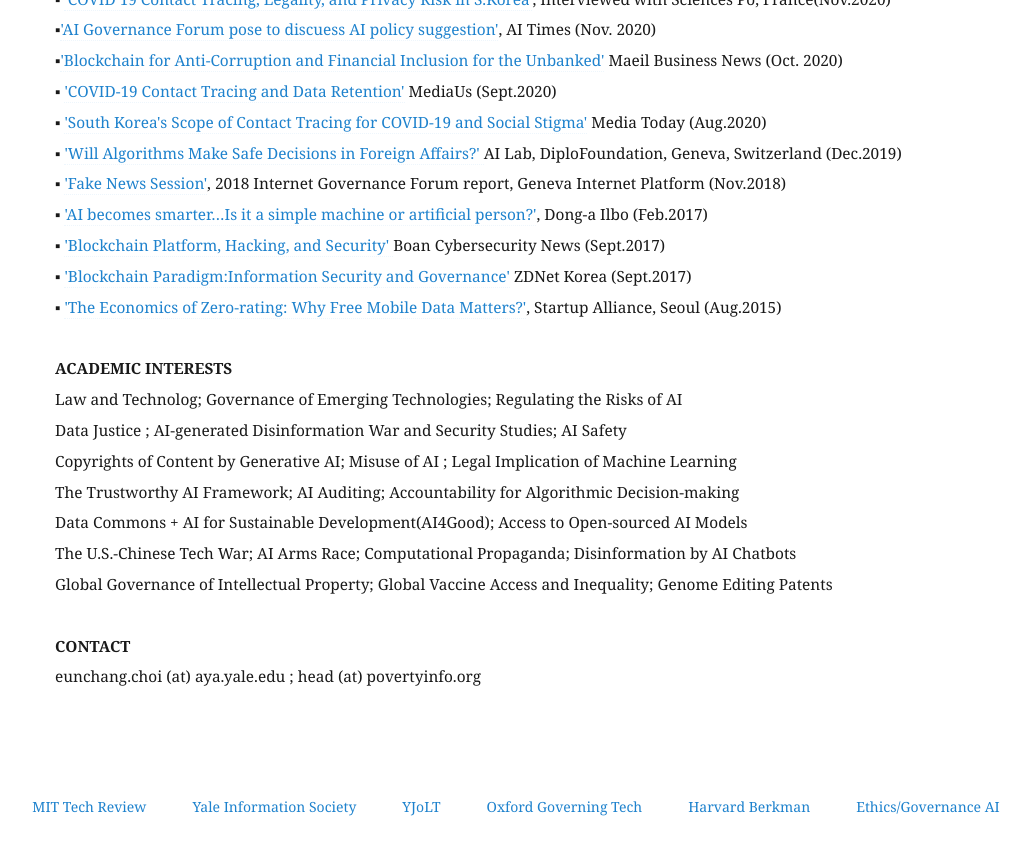
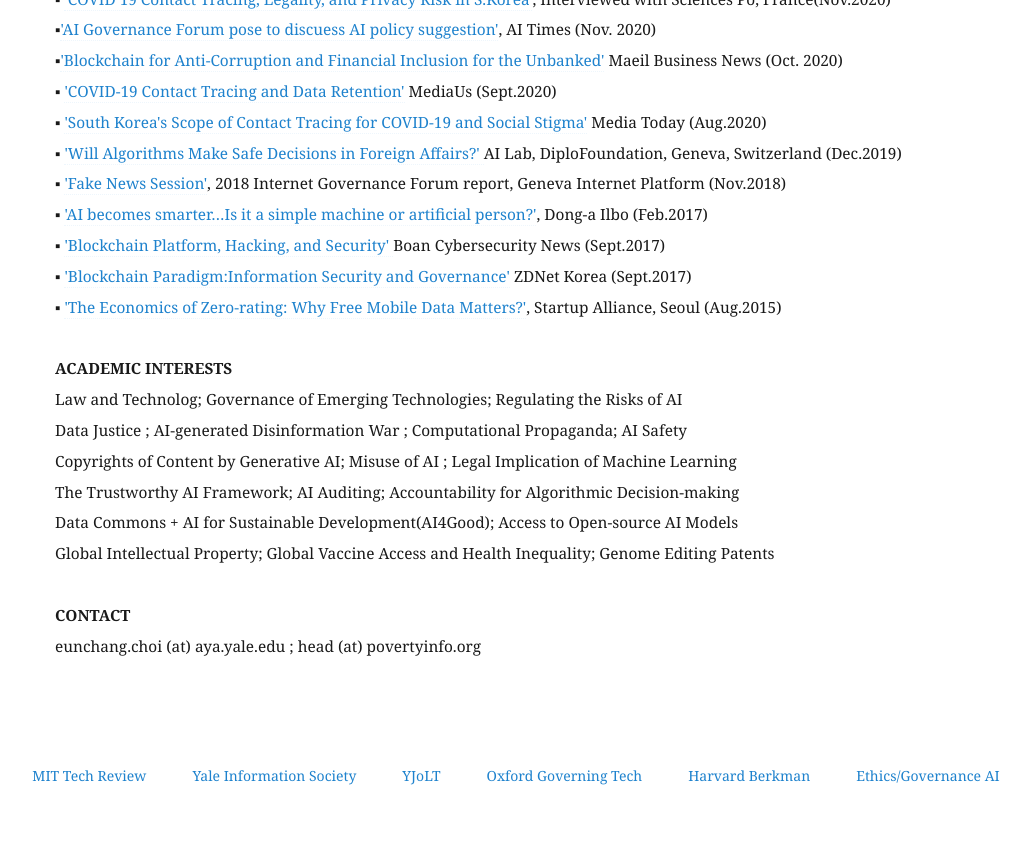
Before and after one commit to eunchangchoi/eunchangchoi.github.io, a Jekyll site: the page built from index.md, in a window 1280 px wide and 900 px high, scrolled down 8300 px. Shown: the top 855 px of the window, without its empty margins (45-1076 px from the left). Built offline with Jekyll 4.4.1, drawn with Linux system fonts in a browser that asks for light colours.

Commit message:
Update index.md

```diff
--- a/index.md
+++ b/index.md
@@ -208,12 +208,11 @@
  <br>
  <strong> ACADEMIC INTERESTS </strong> <br>
    Law and Technolog; Governance of Emerging Technologies; Regulating the Risks of AI <br>
-   Data Justice ; AI-generated Disinformation War and Security Studies; AI Safety <br>
+   Data Justice ; AI-generated Disinformation War ; Computational Propaganda; AI Safety <br>
    Copyrights of Content by Generative AI; Misuse of AI ; Legal Implication of Machine Learning <br>
    The Trustworthy AI Framework; AI Auditing; Accountability for Algorithmic Decision-making <br>
-   Data Commons + AI for Sustainable Development(AI4Good); Access to Open-sourced AI Models <br>
-   The U.S.-Chinese Tech War; AI Arms Race; Computational Propaganda; Disinformation by AI Chatbots <br>
-   Global Governance of Intellectual Property; Global Vaccine Access and Inequality; Genome Editing Patents <br>
+   Data Commons + AI for Sustainable Development(AI4Good); Access to Open-source AI Models <br>
+   Global Intellectual Property; Global Vaccine Access and Health Inequality; Genome Editing Patents <br>
   <br>
    <strong> CONTACT</strong> <br>
    eunchang.choi (at) aya.yale.edu ;  head (at) povertyinfo.org
```
